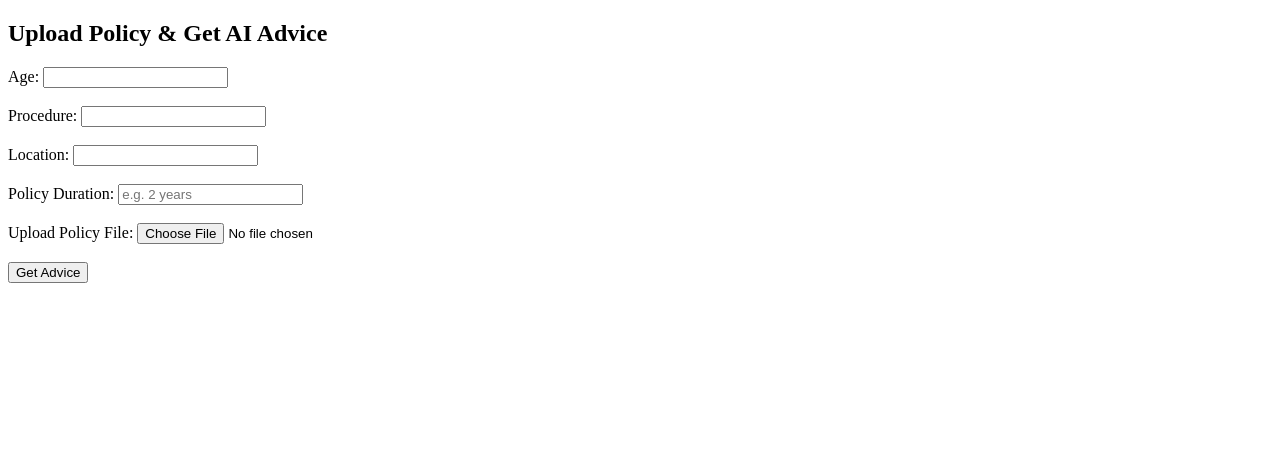
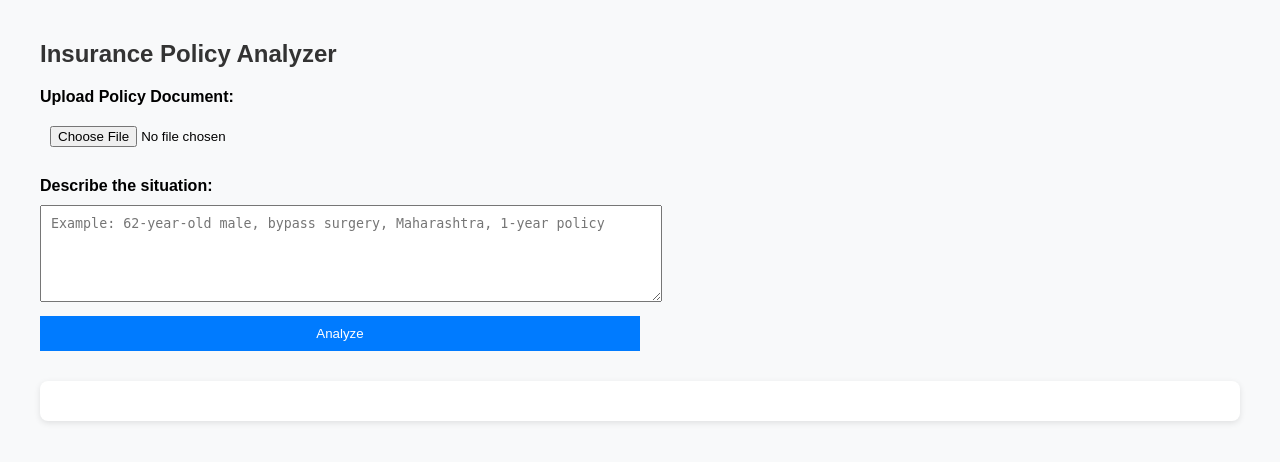
Before and after one commit to Krishongit486/john-, a Python web app: template templates/index.html in a window 1280 px wide. Shown: the top 462 px of the page. Run offline with Jinja, Linux system fonts and the light colour scheme; the template is opened without the code that fills it, so the values that code supplies are empty.

Commit message:
Update index.html

```diff
--- a/templates/index.html
+++ b/templates/index.html
@@ -1,17 +1,99 @@
 <!DOCTYPE html>
-<html>
+<html lang="en">
 <head>
-  <title>Insurance Helper Chatbot</title>
+  <meta charset="UTF-8">
+  <title>Insurance Policy Analyzer</title>
+  <meta name="viewport" content="width=device-width, initial-scale=1">
+  <style>
+    body {
+      font-family: Arial, sans-serif;
+      margin: 40px;
+      background: #f8f9fa;
+    }
+    h2 {
+      color: #333;
+    }
+    label {
+      display: block;
+      margin-top: 20px;
+      font-weight: bold;
+    }
+    input, textarea, button {
+      margin-top: 10px;
+      padding: 10px;
+      width: 100%;
+      max-width: 600px;
+    }
+    button {
+      background-color: #007bff;
+      color: white;
+      border: none;
+      cursor: pointer;
+    }
+    button:hover {
+      background-color: #0056b3;
+    }
+    #response {
+      margin-top: 30px;
+      background: #fff;
+      padding: 20px;
+      border-radius: 8px;
+      box-shadow: 0px 2px 6px rgba(0,0,0,0.1);
+    }
+    .loading {
+      color: #888;
+      font-style: italic;
+    }
+  </style>
 </head>
 <body>
-  <h2>Upload Policy & Get AI Advice</h2>
-  <form action="/upload" method="post" enctype="multipart/form-data">
-    <label>Age: <input type="number" name="age" required></label><br><br>
-    <label>Procedure: <input type="text" name="procedure" required></label><br><br>
-    <label>Location: <input type="text" name="location" required></label><br><br>
-    <label>Policy Duration: <input type="text" name="duration" required placeholder="e.g. 2 years"></label><br><br>
-    <label>Upload Policy File: <input type="file" name="file" required accept=".txt,.pdf,.docx"></label><br><br>
-    <input type="submit" value="Get Advice">
+
+  <h2>Insurance Policy Analyzer</h2>
+
+  <form id="analyze-form" enctype="multipart/form-data">
+    <label for="file">Upload Policy Document:</label>
+    <input type="file" id="file" name="file" required accept=".pdf,.txt,.docx">
+
+    <label for="user_input">Describe the situation:</label>
+    <textarea id="user_input" name="user_input" rows="5" placeholder="Example: 62-year-old male, bypass surgery, Maharashtra, 1-year policy" required></textarea>
+
+    <button type="submit">Analyze</button>
   </form>
+
+  <div id="response"></div>
+
+  <script>
+    document.getElementById("analyze-form").addEventListener("submit", async function (e) {
+      e.preventDefault();
+      const form = document.getElementById("analyze-form");
+      const formData = new FormData(form);
+      const responseDiv = document.getElementById("response");
+
+      responseDiv.innerHTML = '<p class="loading">Analyzing policy, please wait...</p>';
+
+      try {
+        const res = await fetch("/analyze", {
+          method: "POST",
+          body: formData
+        });
+
+        const data = await res.json();
+
+        if (data.error) {
+          responseDiv.innerHTML = `<p style="color:red;">Error: ${data.error}</p>`;
+        } else {
+          responseDiv.innerHTML = `
+            <h3>Decision: ${data.decision.toUpperCase()}</h3>
+            <p><strong>Amount:</strong> ${data.amount || 'Not specified'}</p>
+            <p><strong>Justification:</strong> ${data.justification}</p>
+          `;
+        }
+
+      } catch (err) {
+        responseDiv.innerHTML = `<p style="color:red;">Request failed: ${err.message}</p>`;
+      }
+    });
+  </script>
+
 </body>
 </html>
```
